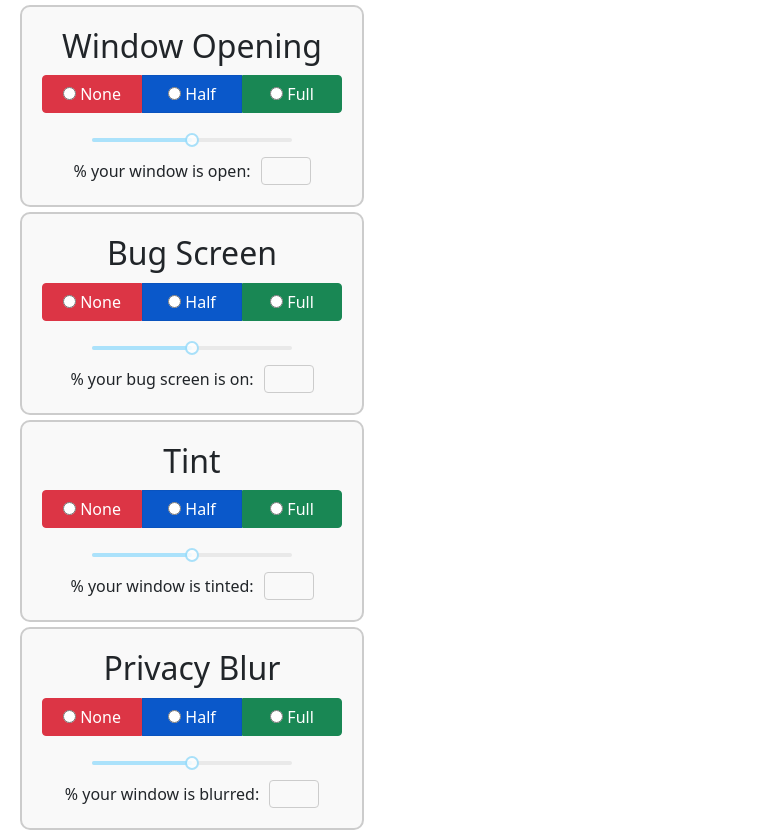
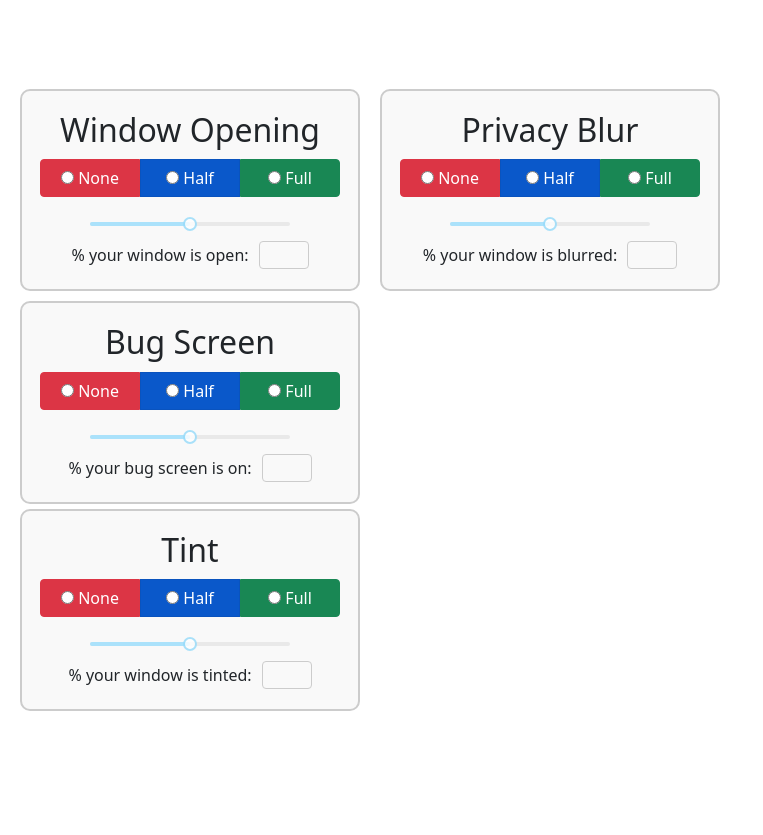
Before and after one commit to finnac/UIProject1SmartWindowTest, a React (Vite) app: page / in a window 1280 px wide. Shown: the whole page, without its empty margins (0-763 px from the left). After the commit the page ends 800 px from the top, so only its background shows below. Built offline with nearby package versions, Linux system fonts and the light colour scheme.

Commit message:
Moved privacy blur to be like sketch

```diff
--- a/src/App.jsx
+++ b/src/App.jsx
@@ -6,11 +6,19 @@ import ButtonOptions from './components/ButtonOptions'
 function App() {
   return (
     <div>
+      <div class="hstack">
       <ButtonOptions
         title="Window Opening"
         windowLabelText="% your window is open:" // Customizable label
         nameoptions="options1"
       />
+      <ButtonOptions
+        title="Privacy Blur"
+        windowLabelText="% your window is blurred:" // Customizable label
+        nameoptions="options4"
+      />
+      </div>
+
       <ButtonOptions
         title="Bug Screen"
         windowLabelText="% your bug screen is on:" // Customizable label
@@ -21,11 +29,7 @@ function App() {
         windowLabelText="% your window is tinted:" // Customizable label
         nameoptions="options3"
       />
-       <ButtonOptions
-        title="Privacy Blur"
-        windowLabelText="% your window is blurred:" // Customizable label
-        nameoptions="options4"
-      />
+
     </div>
   );
 }
--- a/src/components/ButtonOptions.css
+++ b/src/components/ButtonOptions.css
@@ -2,7 +2,7 @@
   border: 2px solid #ccc;
   border-radius: 10px;
   padding: 20px;
-  max-width: 400px;
+  max-width: 340px;
   margin: 0 auto;
   background-color: #f9f9f9;
   margin-left: 20px;
@@ -74,15 +74,6 @@
   border-bottom-left-radius: 0;
 }
 
-.btn-primary.active,
-.btn-primary:active,
-.btn-primary:focus,
-.btn-primary.focus,
-.btn-primary:hover {
-  border-color: #ccc;
-  outline: none;
-}
-
 .slider-container {
   margin-top: 20px;
   text-align: center;
```
